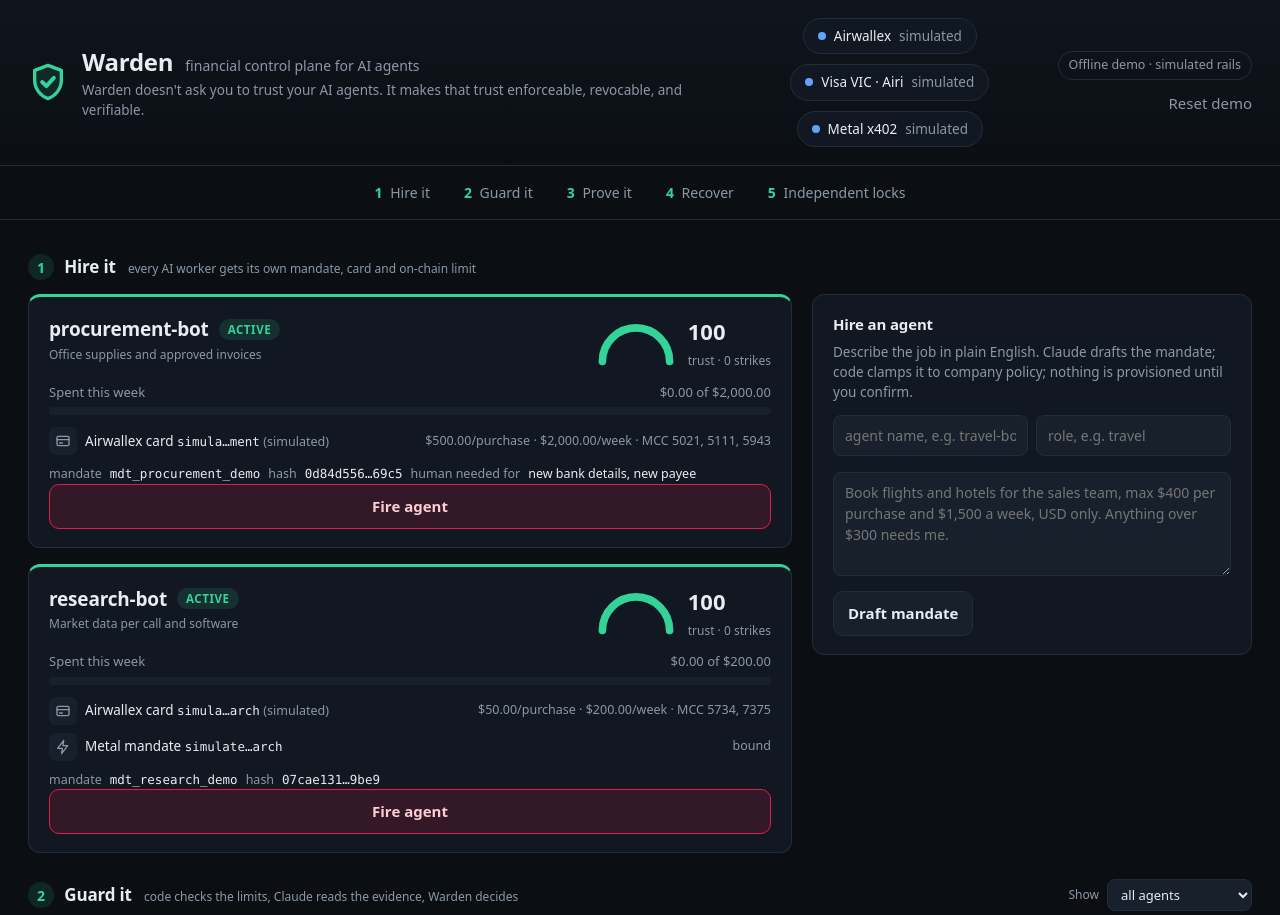
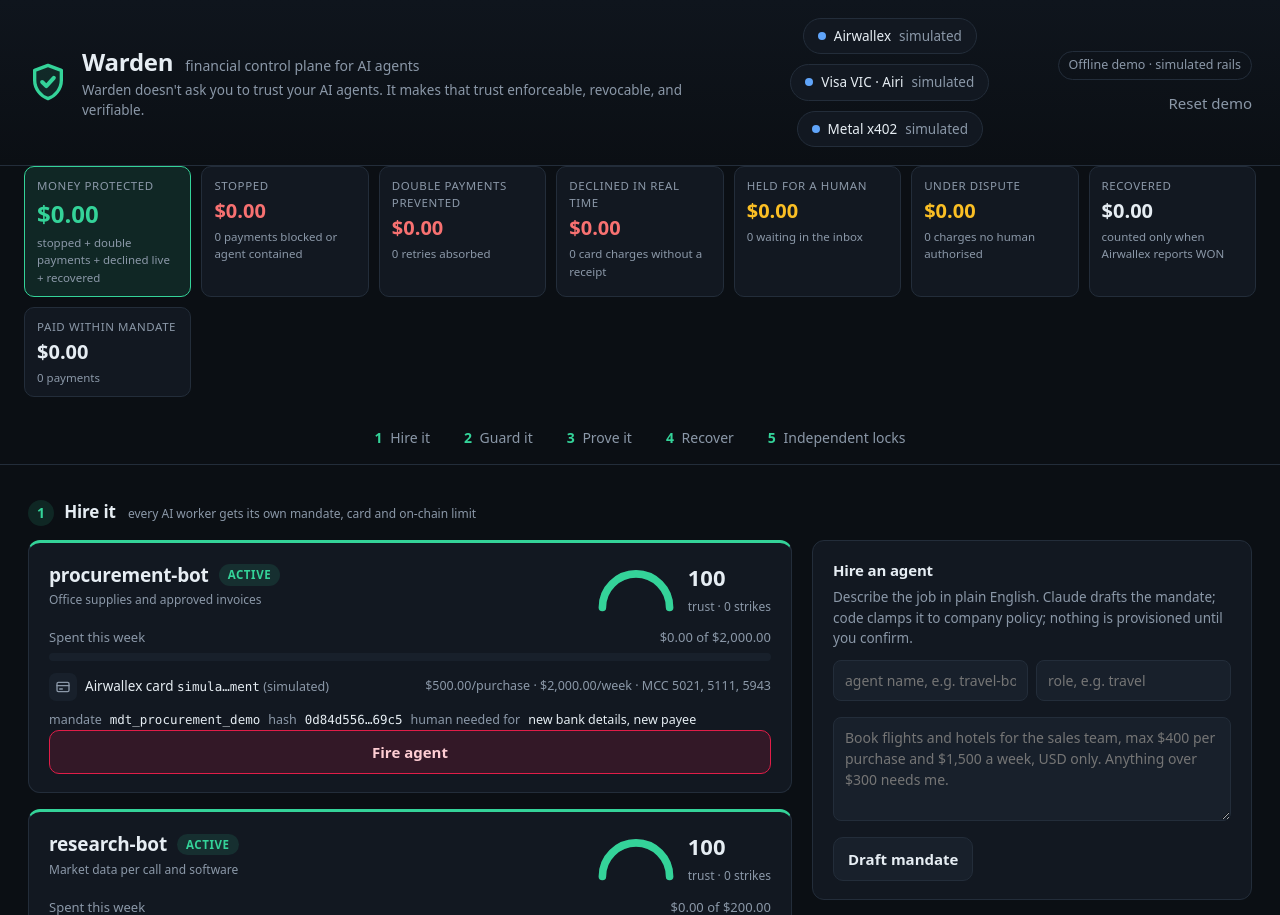
Before and after one commit to RekhaSrinivas/warden, a FastAPI app: page / in a window 1280 px wide. Shown: the top 915 px of the page. Run offline with FastAPI, Linux system fonts and the light colour scheme; data that the repository does not hold is empty; parts of the project's set-up code (start-up, migrations or seed data) failed here and were passed over.

Commit message:
Money protected counter; one feed card per submission
The dashboard opens with what Warden protected: stopped, double payments
prevented, declined in real time, held for a human, under dispute, recovered,
and paid within mandate, each payment counted once by its final outcome.
The live run reads $2,419 protected, $1,210 paid, $180 under dispute, $0 lost.

Fixes the feed showing a paid invoice as "blocked" when the same proposal was
resubmitted: each submission now gets its own card.

Co-Authored-By: Claude Opus 5.5 <noreply@anthropic.com>
Claude-Session: https://claude.ai/code/session_01VDk1Xj86MHc47EdHjj62Fc

```diff
--- a/warden/web/app.py
+++ b/warden/web/app.py
@@ -295,25 +295,27 @@ class Dashboard:
         return out
 
     def feed(self) -> list[dict[str, Any]]:
-        proposals: dict[str, dict[str, Any]] = {}
-        order: list[str] = []
-        history: dict[str, list[dict[str, Any]]] = {}
-        rejected: dict[str, list[str]] = {}
+        """One card per submission. A retry of the same proposal is its own card (blocked as a duplicate),
+        so the original keeps showing what really happened to it."""
+        items: list[dict[str, Any]] = []
+        latest: dict[str, int] = {}  # proposal id -> index of its most recent submission
         for entry in self.warden.audit.entries():
             event, data = entry["event"], entry["data"]
             if event == "proposal_received":
                 pid = data["proposal"]["id"]
-                proposals[pid] = data["proposal"]
-                order.append(pid)
-            elif event in DECISION_EVENTS:
-                history.setdefault(data["proposal_id"], []).append(
+                latest[pid] = len(items)
+                items.append({"proposal": data["proposal"], "history": [], "rejected_approvals": []})
+            elif event in DECISION_EVENTS and data.get("proposal_id") in latest:
+                items[latest[data["proposal_id"]]]["history"].append(
                     {**data, "event": event, "seq": entry["seq"], "ts": entry["ts"],
                      "hash": entry["hash"], "prev_hash": entry["prev_hash"]})
-            elif event == "approval_rejected":
-                rejected.setdefault(data["proposal_id"], []).append(data.get("reason", ""))
-        return [{"proposal": proposals[pid], "decision": (history.get(pid) or [None])[-1],
-                 "history": history.get(pid, []), "pending": pid in self.warden.pending,
-                 "rejected_approvals": rejected.get(pid, [])} for pid in reversed(order)]
+            elif event == "approval_rejected" and data.get("proposal_id") in latest:
+                items[latest[data["proposal_id"]]]["rejected_approvals"].append(data.get("reason", ""))
+        for i, item in enumerate(items):
+            pid = item["proposal"]["id"]
+            item["decision"] = (item["history"] or [None])[-1]
+            item["pending"] = pid in self.warden.pending and latest.get(pid) == i
+        return items[::-1]
 
     def inbox(self) -> list[dict[str, Any]]:
         items = []
@@ -361,18 +363,57 @@ class Dashboard:
         return {"count": len(book), "chain_intact": broken is None, "broken_at": broken,
                 "fingerprint": fingerprint, "recent": rows[-40:][::-1]}
 
+    def protection(self, feed: list[dict[str, Any]], cases: list[dict[str, Any]],
+                   entries: list[dict[str, Any]]) -> dict[str, Any]:
+        """Money Warden protected, counted once per payment from its final decision."""
+        total = {k: Decimal("0") for k in ("paid", "stopped", "double_payments", "held", "declined_live",
+                                          "under_dispute", "recovered", "lost")}
+        count = {k: 0 for k in total}
+
+        def add(key: str, amount: Any) -> None:
+            total[key] += Decimal(str(amount or "0"))
+            count[key] += 1
+
+        for item in feed:
+            p, d = item["proposal"], item["decision"]
+            if item["pending"]:
+                add("held", p["amount"])
+            elif d is None:
+                continue
+            elif d["action"] == "ALLOW":
+                if (d.get("execution") or {}).get("status") not in ("NO_RAIL", "DECLINED_BY_RAIL", "RAIL_ERROR"):
+                    add("paid", p["amount"])
+            elif "DUPLICATE_REQUEST" in (d.get("violations") or []):
+                add("double_payments", p["amount"])
+            else:
+                add("stopped", p["amount"])
+        for e in entries:
+            if e["event"] == "remote_authorization" and e["data"].get("response_status") == "DECLINED":
+                add("declined_live", e["data"].get("amount"))
+        for c in cases:
+            state = str(c.get("state"))
+            key = "recovered" if state == "RECOVERED" else "lost" if state == "LOST" else                 "under_dispute" if state in ("UNATTRIBUTED", "INVESTIGATING", "DISPUTE_SUBMITTED") else None
+            if key:
+                add(key, c.get("amount"))
+        protected = total["stopped"] + total["double_payments"] + total["declined_live"] + total["recovered"]
+        return {"currency": "USD", "protected": str(protected),
+                **{k: {"amount": str(v), "count": count[k]} for k, v in total.items()}}
+
     def state(self) -> dict[str, Any]:
         entries = self.warden.audit.entries()
         broken = self.warden.audit.verify()
+        feed = self.feed()
+        cases = self.services.cases()
         return _jsonable({
             "mode": self.mode,
             "tagline": TAGLINE,
             "agents": self.agents(),
             "rails": self.rails(),
-            "feed": self.feed(),
+            "feed": feed,
+            "protection": self.protection(feed, cases, entries),
             "inbox": self.inbox(),
             "receipts": self.receipts(),
-            "cases": {"pipeline": CASE_PIPELINE, "items": self.services.cases()},
+            "cases": {"pipeline": CASE_PIPELINE, "items": cases},
             "locks": self.services.locks(self.warden),
             "passkey": self.services.passkey(self.warden),
             "authorizations": [{k: e["data"].get(k) for k in ("agent_id", "amount", "currency", "merchant_name",
--- a/warden/web/static/app.js
+++ b/warden/web/static/app.js
@@ -103,6 +103,21 @@ function renderHeader() {
   pill.className = `mode-pill ${state.mode === "live" ? "live" : ""}`;
   $("btn-reset").hidden = state.mode === "live";
   $("btn-locks").hidden = state.mode === "live";
+  const m = state.protection;
+  if (m) {
+    const tile = (cls, label, v, note) => `<div class="tile ${cls}"><span class="label">${label}</span>
+      <span class="value">${esc(money(v.amount ?? v))}</span><span class="note">${note}</span></div>`;
+    $("protect").innerHTML = [
+      tile("hero", "Money protected", m.protected, "stopped + double payments + declined live + recovered"),
+      tile("bad", "Stopped", m.stopped, `${m.stopped.count} payments blocked or agent contained`),
+      tile("bad", "Double payments prevented", m.double_payments, `${m.double_payments.count} retries absorbed`),
+      tile("bad", "Declined in real time", m.declined_live, `${m.declined_live.count} card charges without a receipt`),
+      tile("warn", "Held for a human", m.held, `${m.held.count} waiting in the inbox`),
+      tile("warn", "Under dispute", m.under_dispute, `${m.under_dispute.count} charges no human authorised`),
+      tile("ok", "Recovered", m.recovered, "counted only when Airwallex reports WON"),
+      tile("ok", "Paid within mandate", m.paid, `${m.paid.count} payments`),
+    ].join("");
+  }
   const pk = state.passkey;
   $("passkey-banner").hidden = !pk;
   $("passkey-banner").innerHTML = pk
--- a/warden/web/static/style.css
+++ b/warden/web/static/style.css
@@ -388,3 +388,17 @@ table.grid td.mono, table.grid .chain { color: #9fb0c3; }
 .auth.ok { border-left-color: var(--green); }
 .auth p { margin: 4px 0; font-size: 13px; }
 .auth .flag-top { display: flex; justify-content: space-between; align-items: center; }
+
+/* Money protected */
+.protect { display: grid; grid-template-columns: repeat(auto-fit, minmax(150px, 1fr)); gap: 10px; margin: 0 24px 14px; }
+.protect .tile { background: var(--surface); border: 1px solid var(--border); border-radius: 10px; padding: 10px 12px;
+  display: flex; flex-direction: column; gap: 2px; min-width: 0; }
+.protect .label { font-size: 11.5px; text-transform: uppercase; letter-spacing: 0.05em; color: var(--muted); }
+.protect .value { font-size: 20px; font-weight: 700; font-variant-numeric: tabular-nums; }
+.protect .note { font-size: 11.5px; color: var(--muted); }
+.protect .hero { border-color: var(--green); background: var(--green-bg); }
+.protect .hero .value { color: var(--green); font-size: 24px; }
+.protect .bad .value { color: var(--red); }
+.protect .warn .value { color: var(--amber); }
+.protect .ok .value { color: var(--text); }
+@media (max-width: 640px) { .protect { margin: 0 16px 12px; grid-template-columns: repeat(2, 1fr); } }
--- a/warden/web/templates/index.html
+++ b/warden/web/templates/index.html
@@ -26,6 +26,7 @@
     </div>
   </header>
 
+  <section class="protect" id="protect" aria-label="Money protected"></section>
   <div id="passkey-banner" class="passkey-banner" hidden></div>
 
   <nav class="story" aria-label="Story">
```
Also changed, not shown: tests/test_web.py (+22 -0 lines).
